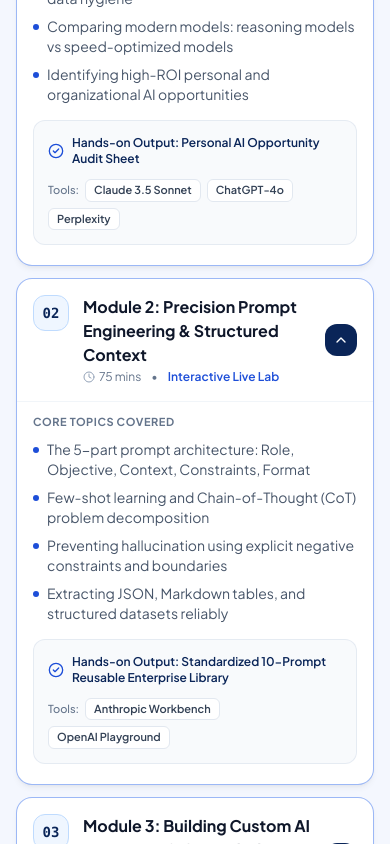
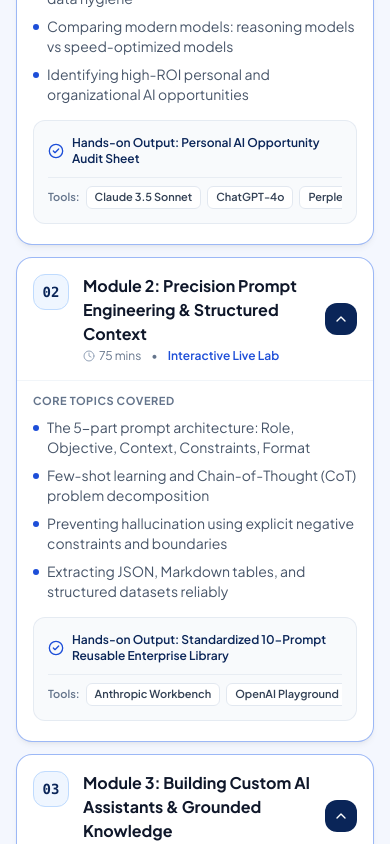
Before and after one commit to Ravalika456891/ai-training-sessions, a React (Vite) app in the folder client/: page / in a window 390 px wide. Shown: the part 5520-6364 px from the top of the page. Built offline with nearby package versions, Linux system fonts and the light colour scheme; no server answers.

Commit message:
Keep module tools row on a single line across desktop and mobile

```diff
--- a/client/src/components/sections/CurriculumSection.tsx
+++ b/client/src/components/sections/CurriculumSection.tsx
@@ -154,18 +154,18 @@ export const CurriculumSection: React.FC<CurriculumSectionProps> = ({ onRegister
                         </ul>
                       </div>
 
-                      <div className="flex flex-col sm:flex-row sm:items-center justify-between gap-3 bg-slate-50/90 p-3.5 rounded-xl border border-slate-200/80">
+                      <div className="flex flex-col gap-2.5 bg-slate-50/90 p-3.5 rounded-xl border border-slate-200/80">
                         <div className="flex items-center gap-2 text-xs sm:text-sm font-semibold text-[#0A2558]">
                           <CheckCircle2 className="w-4 h-4 text-[#1D4ED8] shrink-0" />
                           <span>{module.handsOnOutput}</span>
                         </div>
 
-                        <div className="flex items-center gap-1.5 flex-wrap">
-                          <span className="text-[11px] text-slate-500 font-medium">Tools:</span>
+                        <div className="flex items-center gap-1.5 pt-2 border-t border-slate-200/70 flex-nowrap whitespace-nowrap overflow-x-auto no-scrollbar">
+                          <span className="text-[11px] text-slate-500 font-semibold shrink-0">Tools:</span>
                           {module.toolsUsed.map((tool) => (
                             <span
                               key={tool}
-                              className="text-[11px] px-2 py-0.5 rounded-md bg-white text-slate-700 border border-slate-200 font-semibold"
+                              className="text-[11px] px-2 py-0.5 rounded-md bg-white text-slate-700 border border-slate-200 font-semibold shrink-0 whitespace-nowrap"
                             >
                               {tool}
                             </span>
--- a/client/src/index.css
+++ b/client/src/index.css
@@ -124,3 +124,12 @@
 .animate-accordion-up {
   animation: accordion-up 0.2s cubic-bezier(0.22, 1, 0.36, 1);
 }
+
+.no-scrollbar::-webkit-scrollbar {
+  display: none;
+}
+
+.no-scrollbar {
+  -ms-overflow-style: none;
+  scrollbar-width: none;
+}
```
